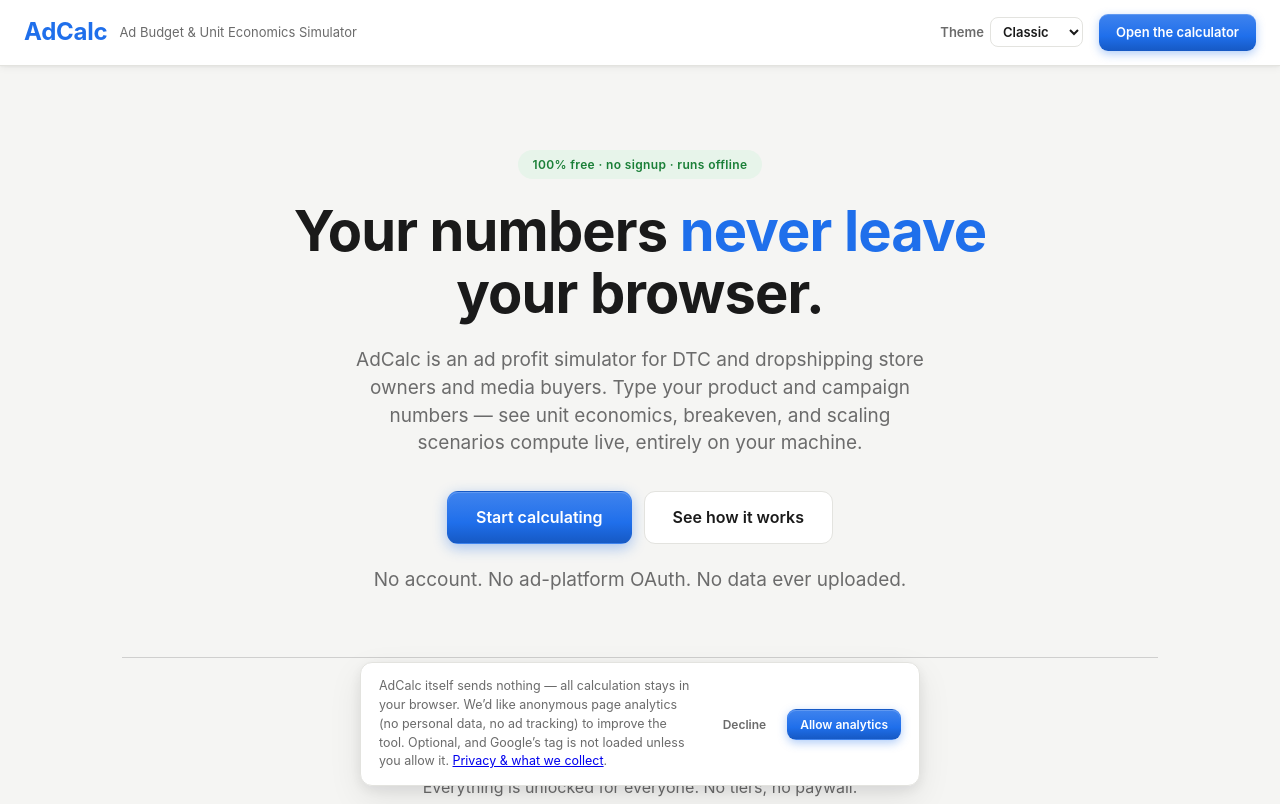
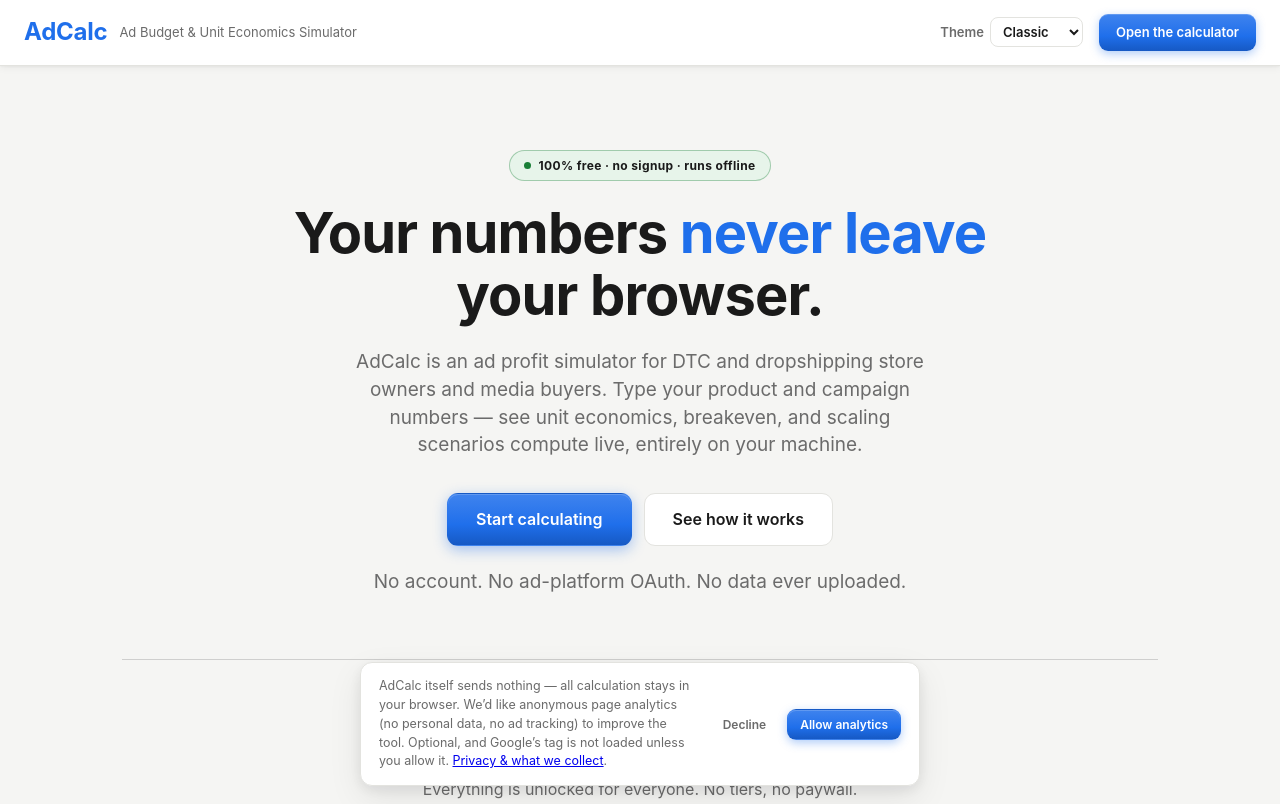
Before and after one commit to adcalc-pri/AdCalc, a website: page index.html in a window 1280 px wide. Shown: the top 804 px of the page. Drawn offline with Linux system fonts and the light colour scheme.

Commit message:
Enhance hero pill styling for improved accessibility and visual clarity

```diff
--- a/css/style.css
+++ b/css/style.css
@@ -399,9 +399,15 @@ label{display:block;font-size:13px;font-weight:600;color:var(--ink)}
   .lp-nav-cta::before,.btn-lg::before{display:none}}
 
 .hero{text-align:center;padding:84px 0 64px}
-.hero .pill{display:inline-block;font-size:12px;font-weight:600;letter-spacing:.03em;
-  color:var(--green);background:var(--green-bg);padding:6px 14px;border-radius:999px;
-  margin-bottom:22px}
+/* High-contrast (WCAG AA): ink text on the green chip, green dot keeps the
+   "free / good" cue. --green on --green-bg was only ~3:1 for 12px text. */
+.hero .pill{display:inline-flex;align-items:center;gap:7px;font-size:12px;
+  font-weight:700;letter-spacing:.03em;color:var(--ink);
+  background:var(--green-bg);
+  border:1px solid color-mix(in srgb,var(--green) 35%,transparent);
+  padding:6px 14px;border-radius:999px;margin-bottom:22px}
+.hero .pill::before{content:"";width:7px;height:7px;border-radius:50%;
+  background:var(--green);flex:0 0 auto}
 .hero h1{font-family:var(--display);font-size:clamp(34px,5.5vw,56px);
   font-weight:700;letter-spacing:-.015em;line-height:1.1;max-width:780px;
   margin:0 auto;color:var(--on-bg-strong)}
```
